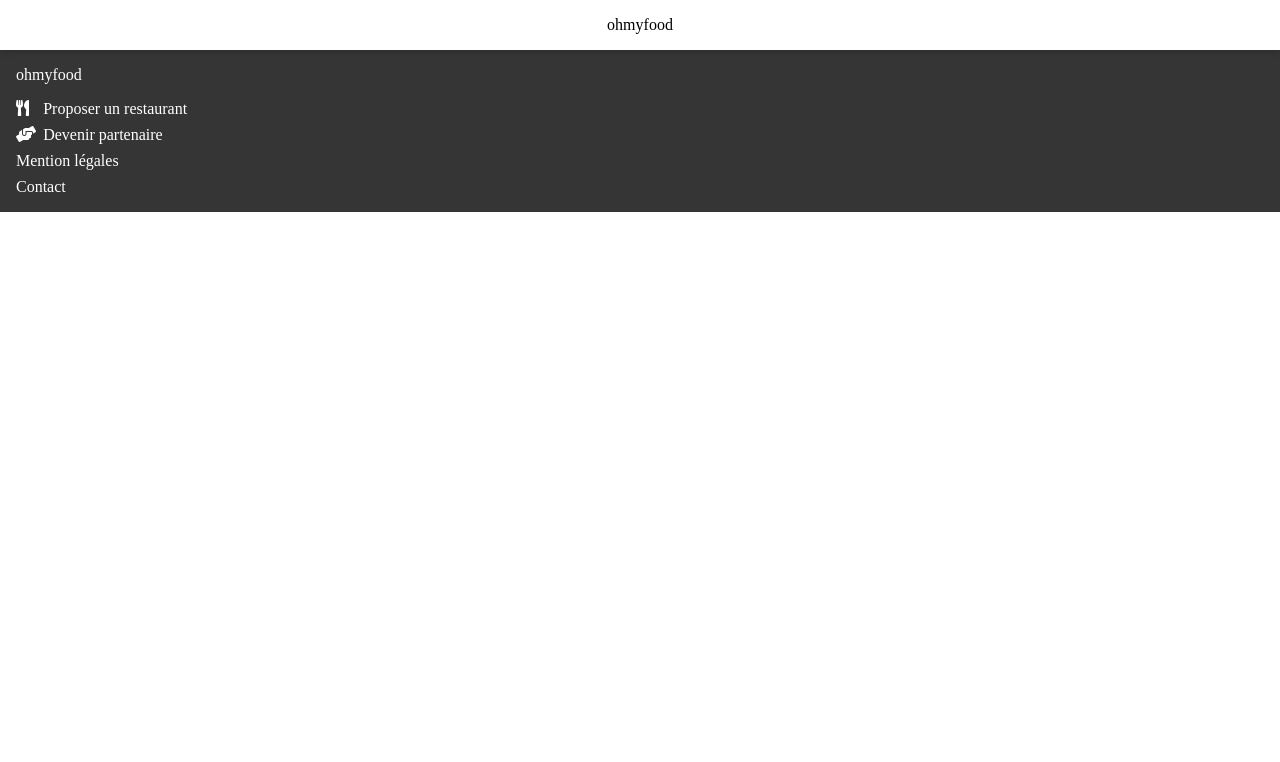
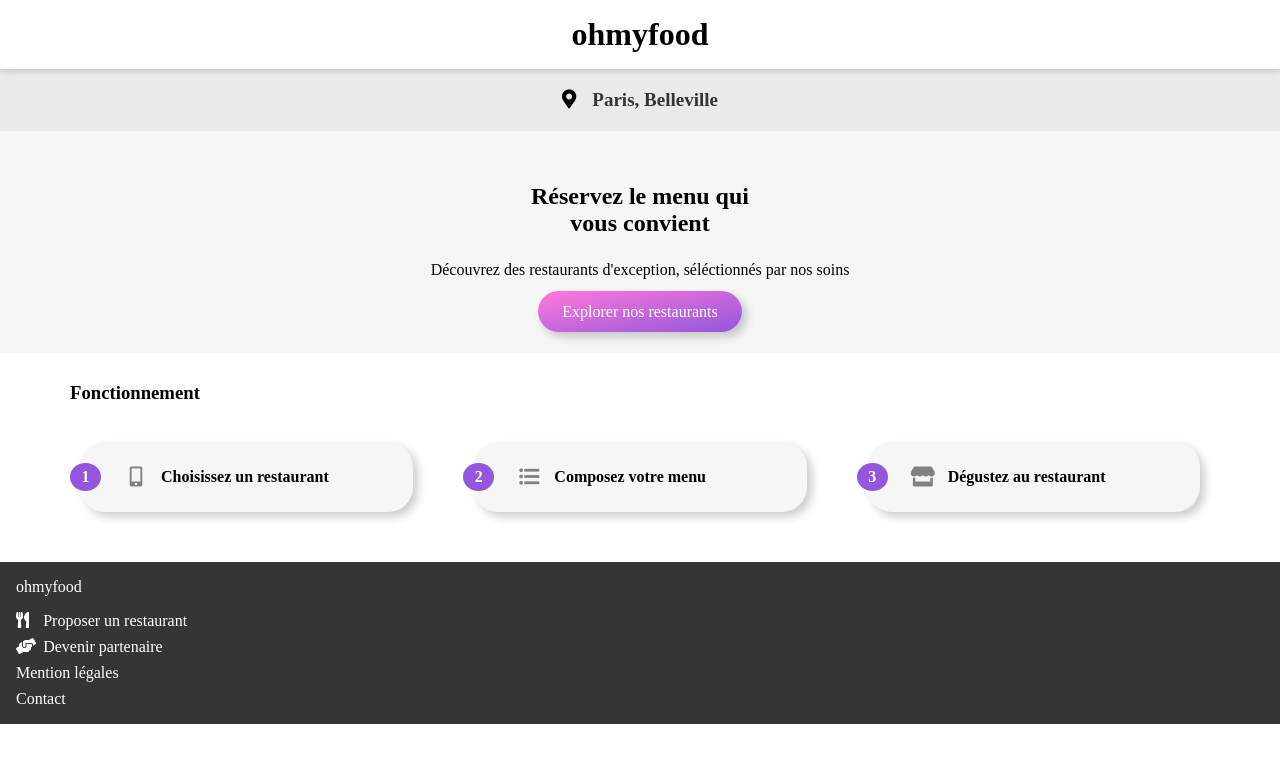
Before and after one commit to alibenrejeb/abenrejeb.github.io, a website: page index.html in a window 1280 px wide. Drawn offline with Linux system fonts and the light colour scheme; a web font is replaced by a local one.

Commit message:
[manual] Ajouter la localisation et le fonctionnement

```diff
--- a/index.html
+++ b/index.html
@@ -20,7 +20,53 @@
   <header class="header">
     <h1 class="header__title">ohmyfood</h1>
   </header>
-  <main></main>
+  <main>
+    <section class="location">
+      <i class="fas fa-map-marker-alt location__icon"></i>
+      <span class="location__text">Paris, Belleville</span>
+    </section>
+    <section class="description">
+      <h2 class="description__title">Réservez le menu qui<br>vous convient</h2>
+      <p class="description__subtitle">
+        Découvrez des restaurants d'exception, séléctionnés par nos soins
+      </p>
+      <span class="description__btn">
+        Explorer nos restaurants
+      </span>
+    </section>
+    <section class="manual">
+      <h3>Fonctionnement</h3>
+      <div class="manual__container">
+      <div class="manual__step">
+        <div class="manual__content">
+          <span class="manual__item">1</span>
+          <div class="manual__icon">
+            <i class="fas fa-mobile-alt"></i>
+          </div>
+          <p>Choisissez un restaurant</p>
+        </div>
+      </div>
+      <div class="manual__step">
+        <div class="manual__content">
+            <span class="manual__item">2</span>
+            <div class="manual__icon">
+              <i class="fas fa-list-ul"></i>
+            </div>
+            <p>Composez votre menu</p>
+          </div>
+        </div>
+          <div class="manual__step">
+            <div class="manual__content">
+              <span class="manual__item">3</span>
+              <div class="manual__icon">
+                <i class="fas fa-store"></i>
+              </div>
+              <p>Dégustez au restaurant</p>
+            </div>
+          </div>
+        </div>
+    </section>
+  </main>
   <footer class="footer">
     <div class="container">
       <span class="footer__title">ohmyfood</span>
--- a/sass/base/_base.scss
+++ b/sass/base/_base.scss
@@ -1,3 +1,12 @@
+html, body{
+    margin: 0;
+    padding: 0;
+}
+
+ul {
+    list-style: none;
+}
+
 a {
     text-decoration: none;
     color: inherit;
--- a/sass/utils/_loader.scss
+++ b/sass/components/_loader.scss
@@ -26,10 +26,10 @@
             width: 100%;
             height: 100%;
             border-radius: 50%;
+            border-bottom: 3px solid $color-primary;
 
             @for $i from 1 through 3 {
                 &:nth-child(#{$i}) {
-                    border-bottom: 3px solid map-get($loading-color, color-#{$i});
                     animation: rotate-#{$i} 1.15s linear infinite;
                     animation-delay: map-get($loading-animation-delay, animation-delay-#{$i});
                 }
--- a/sass/main.scss
+++ b/sass/main.scss
@@ -1,12 +1,11 @@
 @import url('https://fonts.googleapis.com/css2?family=Roboto:wght@100;300;400;500;700;900&family=Shrikhand&display=swap');
-@import "./libs/reset";
 @import "./utils/variables";
+@import "./utils/extensions";
 @import "./utils/functions";
 @import "./utils/mixins";
-@import "./utils/extensions";
 @import "./utils/keyframes";
-@import "./utils/loader";
-
 @import "./base/base";
+@import "./components/loader";
 @import "./layout/header";
 @import "./layout/footer";
+@import "./pages/home";
--- /dev/null
+++ b/sass/pages/_home.scss
@@ -0,0 +1,87 @@
+.location {
+    display: flex;
+    justify-content: center;
+    padding: px2rem(20) px2rem(16);
+    font-size: px2rem(19);
+    position: relative;
+    background-color: $bgcolor-primary;
+    &__icon {
+        margin-right: px2rem(16);
+    }
+    &__text {
+        font-weight: bold;
+        color: #353535;
+    }
+}
+
+.description {
+    padding: px2rem(32);
+    text-align: center;
+    background-color: $bgcolor-secondary;
+    &__title {
+        font-size: px2rem(24);
+        font-weight: bold;
+    }
+    &__subtitle {
+        margin: px2rem(24) 0;
+    }
+    &__btn {
+        @include button;
+    }
+}
+
+.manual {
+    @include tablet {
+        padding: px2rem(10) px2rem(20);
+    }
+    @include desktop {
+        padding: px2rem(10) px2rem(50);
+    }
+    h3 {
+        margin-left: px2rem(20);
+    }
+    &__container {
+        @include tablet {
+            display: flex;
+            flex-direction: row;
+            margin-bottom: px2rem(20);
+        }
+    }
+    &__icon {
+        width: px2rem(50);
+        font-size: px2rem(20);
+        text-align: center;
+        color: $bgcolor-tertiary;
+    }
+    &__step {
+        flex: 1;
+        background-color: $bgcolor-secondary;
+        border-radius: px2rem(25);
+        @extend %shadow;
+        margin: px2rem(20) px2rem(30);
+        cursor: pointer;
+        &:hover{
+            background-color: rgba(147, 86, 220, 0.1);
+            .manual__icon {
+                color: $color-primary;
+            }
+        }
+    }
+    &__content {
+        display: flex;
+        flex-direction: row;
+        justify-content: flex-start;
+        align-items: center;
+        height: px2rem(70);
+        font-weight: bold;
+    }
+    &__item {
+        background-color: $color-primary;
+        border-radius: 50%;
+        color: white;
+        width: px2rem(15);
+        text-align: center;
+        margin: 0 px2rem(10) 0 px2rem(-10);
+        padding: px2rem(5) px2rem(8);
+    }
+}
--- a/sass/utils/_extensions.scss
+++ b/sass/utils/_extensions.scss
@@ -0,0 +1,3 @@
+%shadow {
+    box-shadow: 0.3rem 0.3rem 10px rgba(0, 0, 0, 0.2);
+}
--- a/sass/utils/_functions.scss
+++ b/sass/utils/_functions.scss
@@ -0,0 +1,3 @@
+@function px2rem($size, $base: 16) {
+    @return calc(1rem * $size / $base);
+}
--- a/sass/utils/_mixins.scss
+++ b/sass/utils/_mixins.scss
@@ -0,0 +1,37 @@
+@mixin button {
+    border: 0;
+    padding: 0.75rem 1.5rem;
+    color: white;
+    background-color: #686868;
+    background: linear-gradient(to right bottom, #FF79DA, #9356DC);
+    border-radius: 100px;
+    cursor: pointer;
+    @extend %shadow;
+    &:hover {
+        opacity: 0.75;
+    }
+}
+
+@mixin mobile {
+    @media screen and (max-width: map-get($breakpoints, mobile)) {
+        @content;
+    }
+}
+
+@mixin tablet {
+    @media screen and (min-width: map-get($breakpoints, tablet)) {
+        @content;
+    }
+}
+
+@mixin desktop {
+    @media screen and (min-width: map-get($breakpoints, desktop)) {
+        @content;
+    }
+}
+
+@mixin large {
+    @media screen and (min-width: map-get($breakpoints, large)) {
+        @content;
+    }
+}
--- a/sass/utils/_variables.scss
+++ b/sass/utils/_variables.scss
@@ -1,11 +1,18 @@
-$loading-color: (
-    color-1: #FF79DA,
-    color-2: #9356DC,
-    color-3: #554d73
-);
+$color-primary: #9356DC;
+$color-secondary: #FF79DA;
+$color-tertiary: #99E2D0;
+$bgcolor-primary: #EAEAEA;
+$bgcolor-secondary: #F6F6F6;
+$bgcolor-tertiary: #818181;
 
 $loading-animation-delay: (
     animation-delay-1: -0.8s,
     animation-delay-2: -0.4s,
     animation-delay-3: 0s
 );
+
+$breakpoints: (
+    tablet: 768px,
+    desktop: 1280px,
+    large: 1600px
+);
```
Also changed, not shown: public/css/style.css.
